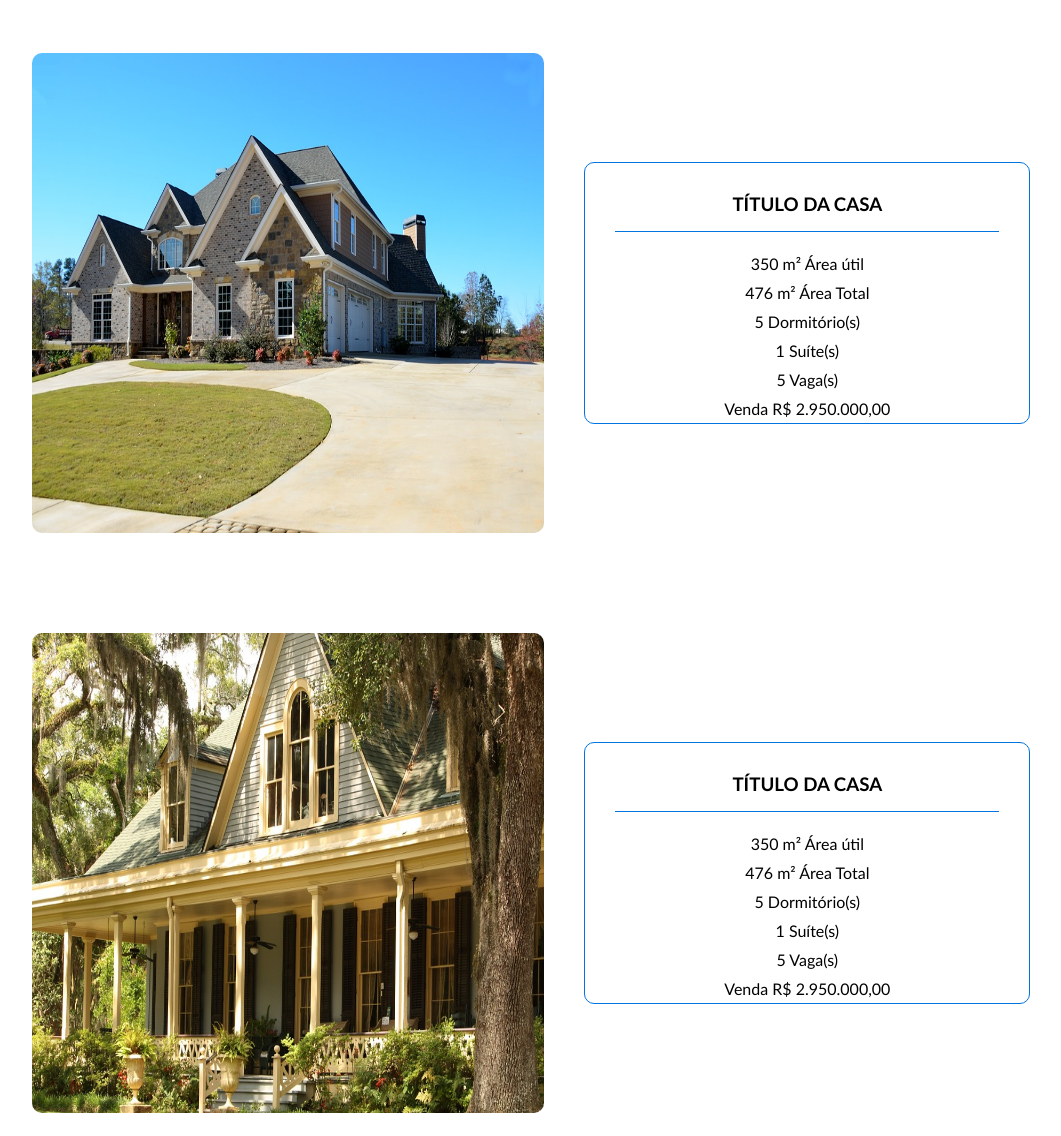
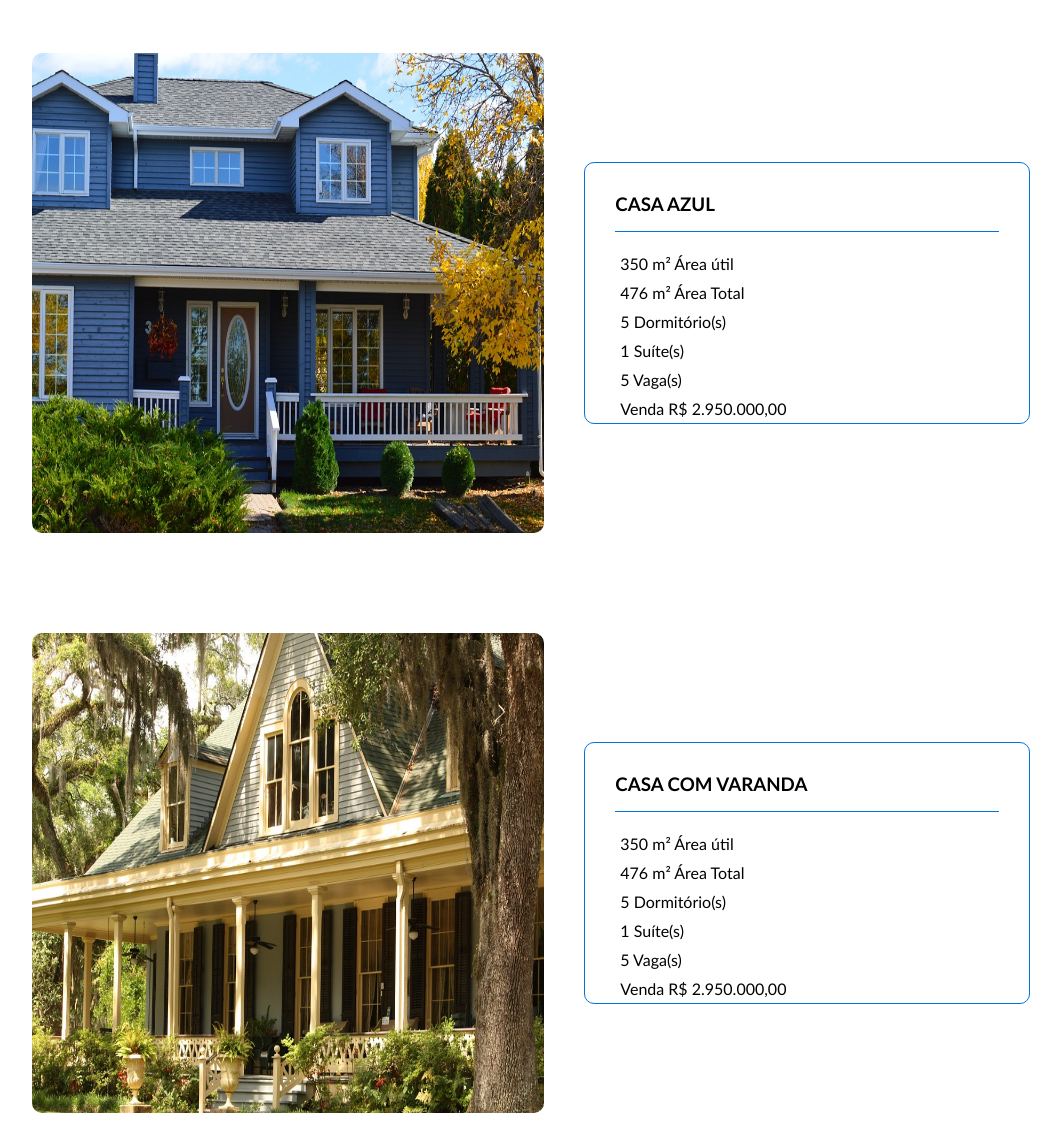
Before and after one commit to Guribeiro/ar-imobiliaria-cruzeiro-do-sul, a website: page pages/alugar.html in a window 1280 px wide. Shown: the part 1285-2421 px from the top of the page, without its empty margins (109-1170 px from the left). Drawn offline with Linux system fonts and the light colour scheme.

Commit message:
Add images

```diff
--- a/css/styles-alugar.css
+++ b/css/styles-alugar.css
@@ -109,6 +109,7 @@ main figure img {
 }
 
 .article-images figure figcaption {
+    text-align: left;
     width: 30vw;
     height: 25vh;
     border: 1px solid #0174DF;
--- a/pages/alugar.html
+++ b/pages/alugar.html
@@ -33,9 +33,43 @@
                 <h2>ALUGA</h2>
                 <article id="article-anime-compra" class="article-images">
                     <figure>
-                        <img src="../images/alugar1.jpg" alt="">
+                        <img src="../images/alugar5.jpg" alt="">
                         <figcaption>
-                            <h3>CASA DE TIJOLOS</h3>
+                            <h3>CASA DE GRANDE</h3>
+                            <hr>
+                            <ul>
+                                <li>350 m² Área útil</li>
+                                <li>476 m² Área Total</li>
+                                <li>5 Dormitório(s)</li>
+                                <li>1 Suíte(s)</li>
+                                <li>5 Vaga(s)</li>
+                                <li>Venda R$ 2.950.000,00</li>
+                            </ul>
+                        </figcaption>
+                    </figure>
+                </article>
+                <article class="article-images">
+                    <figure>
+                        <img src="../images/alugar4.jpg" alt="">
+                        <figcaption>
+                            <h3>CASA AZUL</h3>
+                            <hr>
+                            <ul>
+                                <li>350 m² Área útil</li>
+                                <li>476 m² Área Total</li>
+                                <li>5 Dormitório(s)</li>
+                                <li>1 Suíte(s)</li>
+                                <li>5 Vaga(s)</li>
+                                <li>Venda R$ 2.950.000,00</li>
+                            </ul>
+                        </figcaption>
+                    </figure>
+                </article>
+                <article class="article-images">
+                    <figure>
+                        <img src="../images/alugar3.jpg" alt="">
+                        <figcaption>
+                            <h3>CASA COM VARANDA</h3>
                             <hr>
                             <ul>
                                 <li>350 m² Área útil</li>
@@ -52,7 +86,7 @@
                     <figure>
                         <img src="../images/alugar2.jpg" alt="">
                         <figcaption>
-                            <h3>TÍTULO DA CASA</h3>
+                            <h3>CASA TRIÂNGULO</h3>
                             <hr>
                             <ul>
                                 <li>350 m² Área útil</li>
@@ -67,43 +101,9 @@
                 </article>
                 <article class="article-images">
                     <figure>
-                        <img src="../images/alugar3.jpg" alt="">
+                        <img src="../images/alugar1.jpg" alt="">
                         <figcaption>
-                            <h3>TÍTULO DA CASA</h3>
-                            <hr>
-                            <ul>
-                                <li>350 m² Área útil</li>
-                                <li>476 m² Área Total</li>
-                                <li>5 Dormitório(s)</li>
-                                <li>1 Suíte(s)</li>
-                                <li>5 Vaga(s)</li>
-                                <li>Venda R$ 2.950.000,00</li>
-                            </ul>
-                        </figcaption>
-                    </figure>
-                </article>
-                <article class="article-images">
-                    <figure>
-                        <img src="../images/alugar4.jpg" alt="">
-                        <figcaption>
-                            <h3>TÍTULO DA CASA</h3>
-                            <hr>
-                            <ul>
-                                <li>350 m² Área útil</li>
-                                <li>476 m² Área Total</li>
-                                <li>5 Dormitório(s)</li>
-                                <li>1 Suíte(s)</li>
-                                <li>5 Vaga(s)</li>
-                                <li>Venda R$ 2.950.000,00</li>
-                            </ul>
-                        </figcaption>
-                    </figure>
-                </article>
-                <article class="article-images">
-                    <figure>
-                        <img src="../images/alugar5.jpg" alt="">
-                        <figcaption>
-                            <h3>TÍTULO DA CASA</h3>
+                            <h3>CASA DE TIJOLOS</h3>
                             <hr>
                             <ul>
                                 <li>350 m² Área útil</li>
```
Also changed, not shown: pages/comprar.html (+4 -4 lines).
